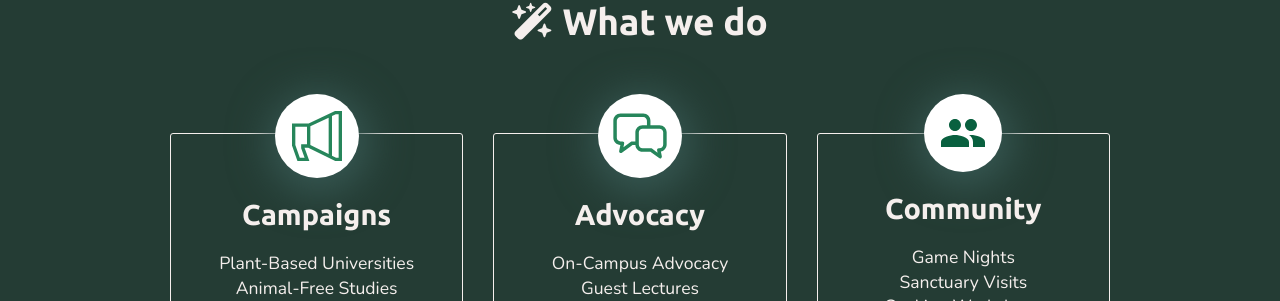
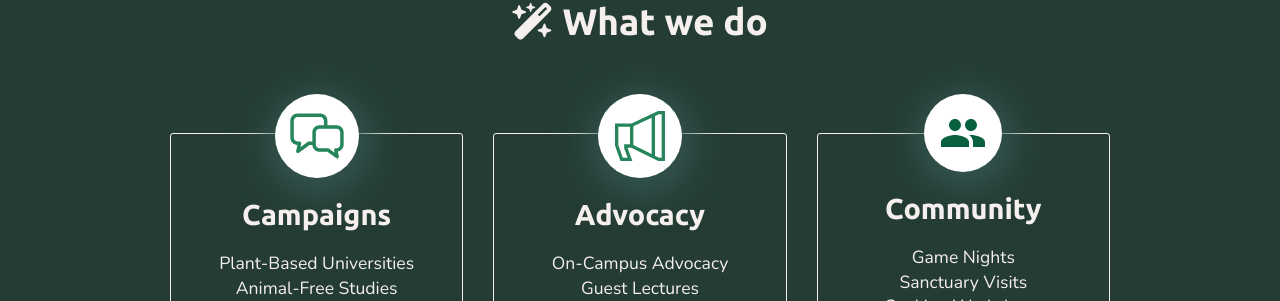
Before and after one commit to municharc/municharc.github.io, a Jekyll site: the page built from index.html, in a window 1280 px wide. Shown: the part 769-1070 px from the top of the page. Built offline with Jekyll 4.4.1, drawn with Linux system fonts in a browser that asks for light colours; nearby versions of some CDN libraries.

Commit message:
Match campaign and advocacy icons to their sections

```diff
--- a/index.html
+++ b/index.html
@@ -40,7 +40,7 @@ title: Munich Animal Rights Club
 
 			<li>
 				<div class="image">
-					<img src="images/activism-icon.svg" height="64px" width="64px">
+					<img src="images/info-icon.svg" height="64px" width="64px">
 				</div>
 				<h3>Campaigns</h3>
 				<p > Plant-Based Universities <br> Animal-Free Studies</p>
@@ -48,7 +48,7 @@ title: Munich Animal Rights Club
 
 			<li>
 				<div class="image">
-					<img src="images/info-icon.svg" height="64px" width="64px" />
+					<img src="images/activism-icon.svg" height="64px" width="64px" />
 				</div>
 				<h3>Advocacy</h3>
 				<p> On-Campus Advocacy <br> Guest Lectures <br> Documentary Screenings </p>
```
